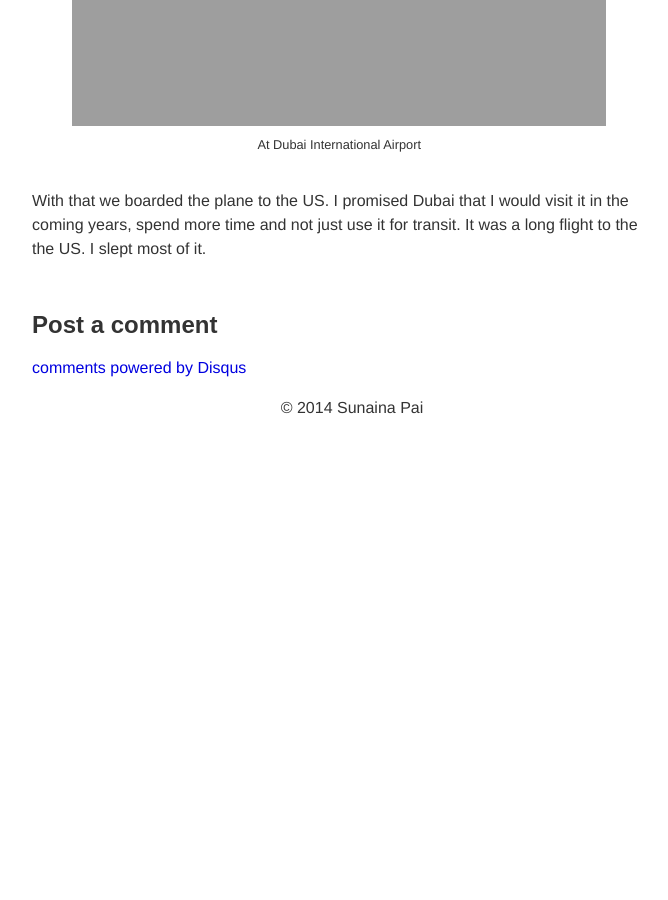
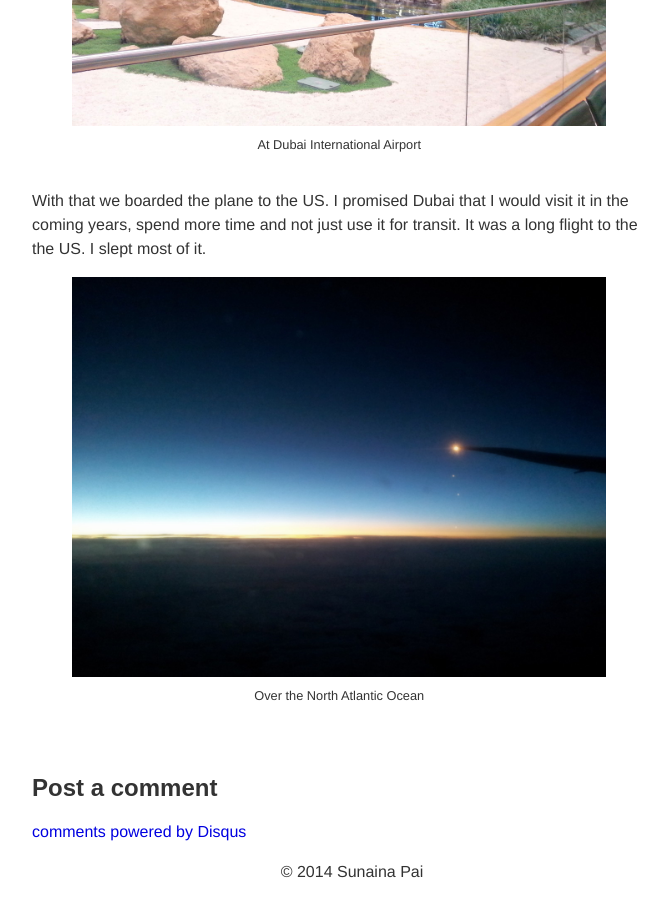
Before and after one commit to tmug/defunct-sunainapai.in-jekyll, a Jekyll site: the page built from _posts/2014-10-09-before-the-us-trip-2013.md, in a window 1280 px wide and 900 px high, scrolled down 2850 px. Shown: the whole window, without its empty margins (288-956 px from the left). Built offline with Jekyll 4.4.1, drawn with Linux system fonts in a browser that asks for light colours; comment, search, counter and statistics services are not loaded; before the commit the page ends 3286 px from its top, so only the background shows below that.

Commit message:
Add new image to 'Before the US trip 2013' post

```diff
--- a/_posts/2014-10-09-before-the-us-trip-2013.md
+++ b/_posts/2014-10-09-before-the-us-trip-2013.md
@@ -71,7 +71,7 @@ looked beautiful and we clicked some pictures.
     <a href="{{site.url}}/img/before-the-us-trip-2013/dubai-airport.jpg"
        target="_blank"><img
             class="largeimage"
-            src="{{site.url}}/img/before-the-us-trip-2013/dubai-airport.jpg"
+            src="{{site.url}}/img/before-the-us-trip-2013/dubai-airport-small.jpg"
             alt="Image of Dubai Airport"></a>
     <figcaption>At Dubai International Airport</figcaption>
 </figure>
@@ -79,3 +79,12 @@ looked beautiful and we clicked some pictures.
 With that we boarded the plane to the US. I promised Dubai that I would
 visit it in the coming years, spend more time and not just use it for
 transit. It was a long flight to the the US. I slept most of it.
+
+<figure>
+    <a href="{{site.url}}/img/before-the-us-trip-2013/over-the-north-atlantic-ocean.jpg"
+       target="_blank"><img
+            class="largeimage"
+            src="{{site.url}}/img/before-the-us-trip-2013/over-the-north-atlantic-ocean-small.jpg"
+            alt="Image over the North Atlantic Ocean"></a>
+    <figcaption>Over the North Atlantic Ocean</figcaption>
+</figure>
```
